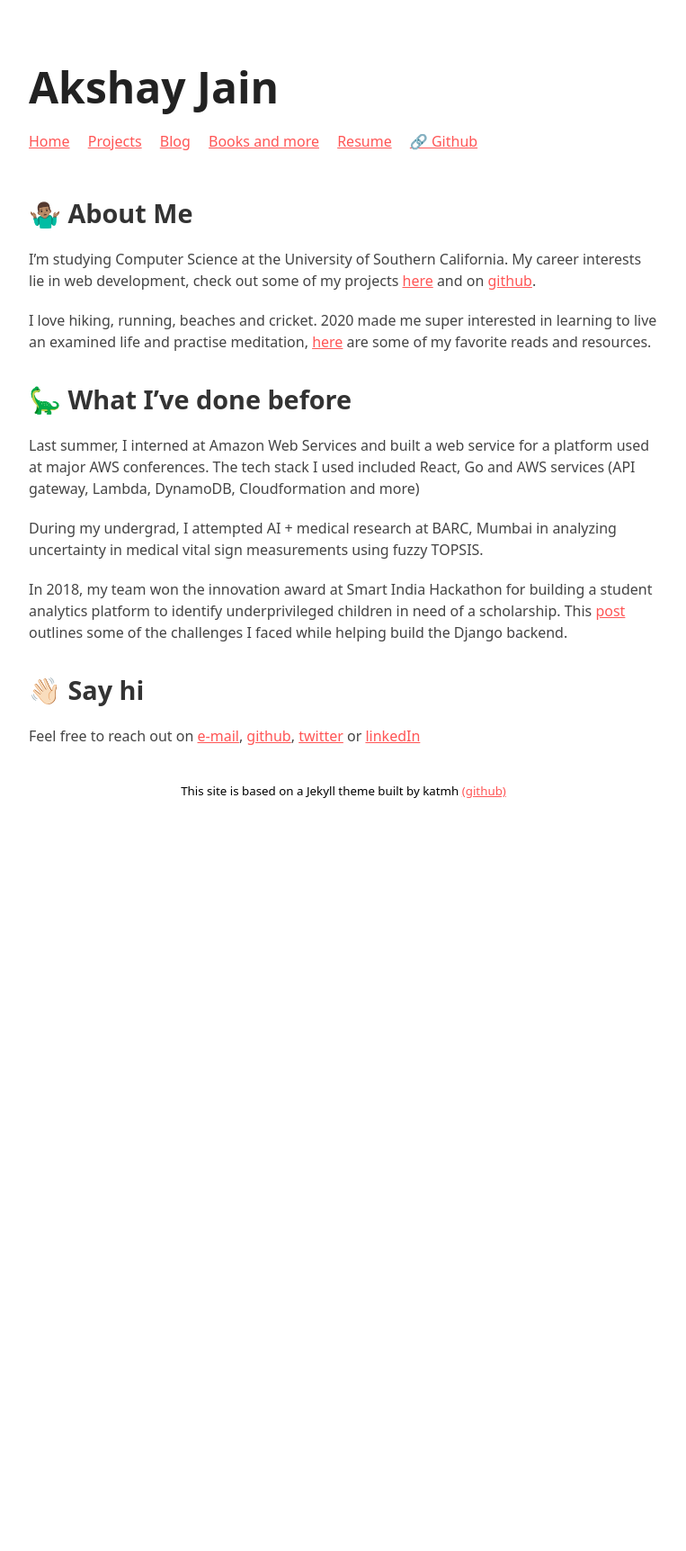
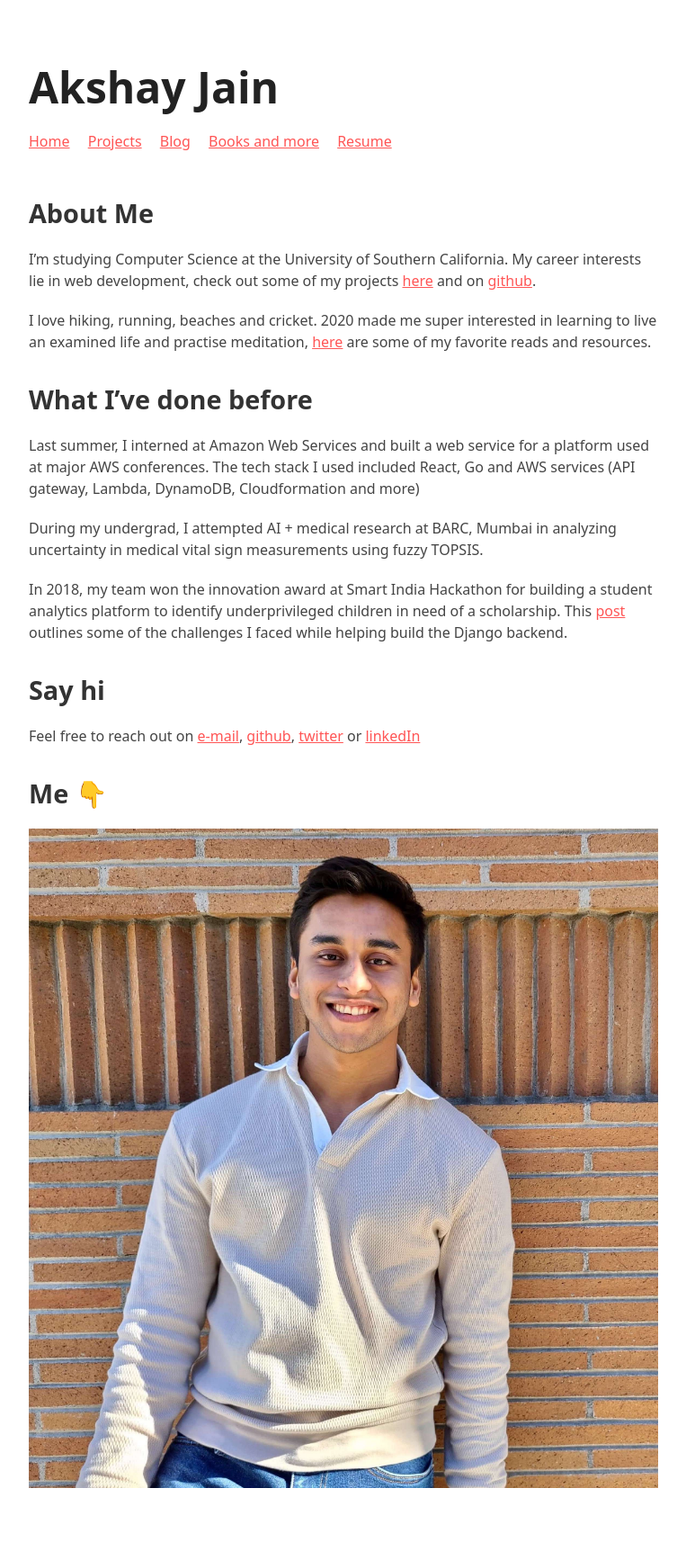
Before and after one commit to pixelexel/pixelexel.github.io, a Jekyll site: the page built from index.md, in a window 1280 px wide. Shown: the whole page at 90% size, without its empty margins (258-1021 px from the left). Built offline with Jekyll 4.4.1, drawn with Linux system fonts in a browser that asks for light colours; our own code applies the rules of GitHub Pages for plain Markdown files; before the commit the page ends 952 px from its top, so only the background shows below that.

Commit message:
update homepage

```diff
--- a/_config.yml
+++ b/_config.yml
@@ -30,9 +30,9 @@ nav-links:
   - name: Resume
     url: /resume.pdf
     external: false
-  - name: 🔗 Github
-    url: https://github.com/pixelexel
-    external: true
+  # - name: 🔗 Github
+  #   url: https://github.com/pixelexel
+  #   external: true
 
 # for the homepage image + big text next to it
 #greeting_image: /assets/me.jpg
--- a/index.md
+++ b/index.md
@@ -1,13 +1,13 @@
 ---
 ---
 
-## 🤷🏽‍♂️ About Me
+## About Me
 
 I'm studying Computer Science at the University of Southern California. My career interests lie in web development, check out some of my projects [here](projects) and on [github](https://github.com/pixelexel).
 
 I love hiking, running, beaches and cricket. 2020 made me super interested in learning to live an examined life and practise meditation, [here](/books&more) are some of my favorite reads and resources.
 
-## 🦕 What I've done before
+## What I've done before
 
 Last summer, I interned at Amazon Web Services and built a web service for a platform used at major AWS conferences. The tech stack I used included React, Go and AWS services (API gateway, Lambda, DynamoDB, Cloudformation and more)
 
@@ -15,12 +15,10 @@ During my undergrad, I attempted AI + medical research at BARC, Mumbai in analyz
 
 In 2018, my team won the innovation award at Smart India Hackathon for building a student analytics platform to identify underprivileged children in need of a scholarship. This [post](/mapping-external-data-to-django-model-attributes) outlines some of the challenges I faced while helping build the Django backend.
 
-## 👋🏻 Say hi
+## Say hi
 
 Feel free to reach out on [e-mail](mailto:akshaydi@usc.edu), [github](https://github.com/pixelexel), [twitter](https://twitter.com/pixelexel) or [linkedIn](https://www.linkedin.com/in/akshayjp/)
 
-<footer>
+## Me 👇
 
-This site is based on a Jekyll theme built by katmh <a href="https://github.com/katmh/point-theme">(github)</a>
-
-</footer>
+![me](./assets/me.jpeg)
```
Also changed, not shown: assets/me.jpeg (added).
